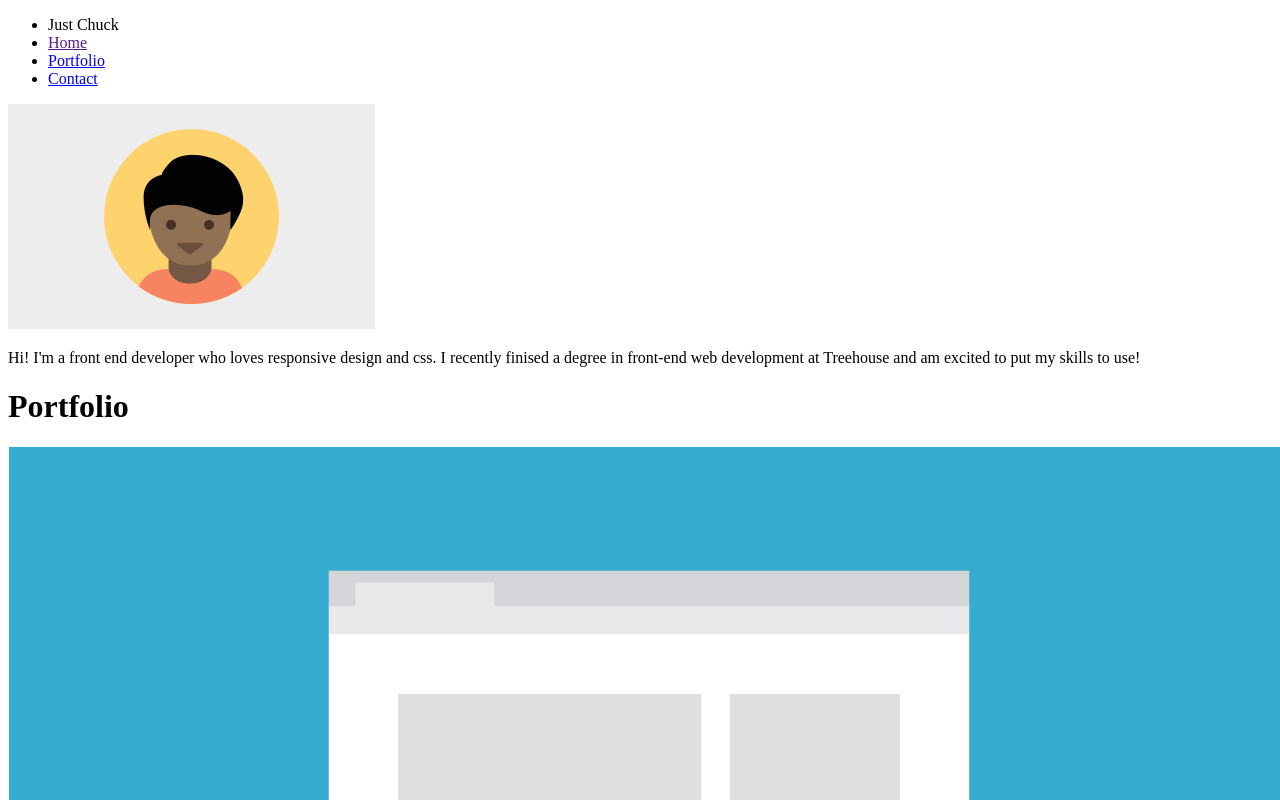
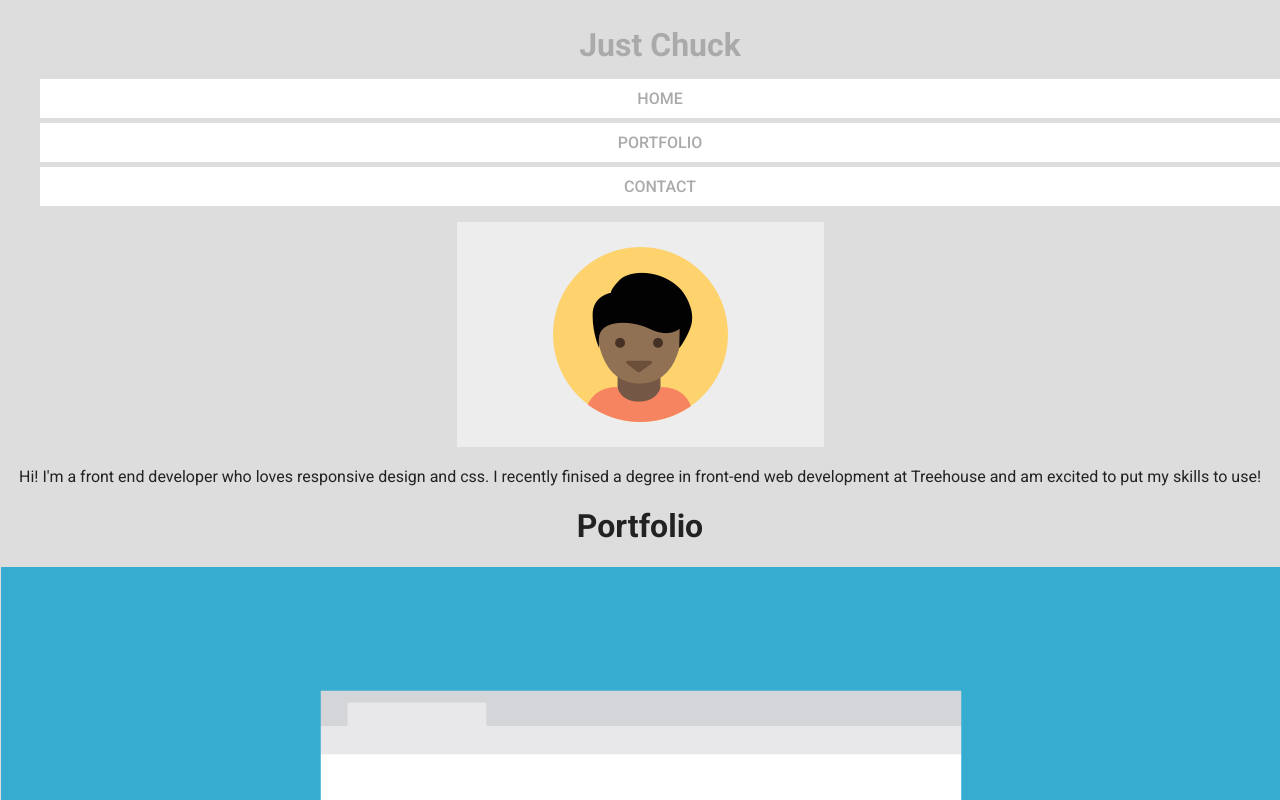
Before and after one commit to miller0chuck/2-responsive_layout_v2, a plain HTML site: page index.html in a window 1280 px wide. Shown: the top 800 px of the page. Drawn offline with Linux system fonts and the light colour scheme; a web font is replaced by a local one.

Commit message:
CSS Beginning
Styling begins with main nav

```diff
--- a/index.html
+++ b/index.html
@@ -25,22 +25,22 @@
 
 <div id="portfolio">
 	<h1>Portfolio</h1>
-	<img src="img/portfolio-1.png" alt="">
+	<img src="img/portfolio-1.png" alt="Icon image of Marketing Project">
 	<h2>Marketing Page</h2>
 	<p>This project shows the front page of a marketing website meant for a specific business I'm interested in.</p>
-	<img src="img/portfolio-2.png" alt="">
+	<img src="img/portfolio-2.png" alt="Icon image of Search Project">
 		<h2>Search Page</h2>
 	<p>This project searches through a specific database to find information that the user is trying to look up.</p>
-	<img src="img/portfolio-3.png" alt="">
+	<img src="img/portfolio-3.png" alt="Icon image of Travel App project">
 		<h2>Travel App</h2>
 	<p>This project compares travel times based on different transportation methods and tells you the best one.</p>
-	<img src="img/portfolio-4.png" alt="">
+	<img src="img/portfolio-4.png" alt="Icon image of Spot Map project">
 		<h2>Map of Favorite Spots</h2>
 	<p>This project uses mapping apis to plot points for my favorite spots in the city for a do-it-yourself walking tour.</p>
-	<img src="img/portfolio-5.png" alt="">
+	<img src="img/portfolio-5.png" alt="Icon image of photo gallery project">
 		<h2>Photo Gallery</h2>
 	<p>This project shows pictures from a recent trip to the viewer and allows them to easily navigate through photos.</p>
-	<img src="img/portfolio-6.png" alt="">
+	<img src="img/portfolio-6.png" alt="Icon image of calculator project">
 		<h2>Calculator</h2>
 	<p>Someone can enter in the numbes they want and press the big blue button and get the result.</p>
 	<img src="img/portfolio-7.png" alt="">
--- a/styles.css
+++ b/styles.css
@@ -0,0 +1,52 @@
+/* Global Layout Set-up */
+* {
+  box-sizing: border-box;
+}
+
+body {
+  margin: 0;
+  padding: 0;
+  text-align: center;
+  font-family: 'Roboto', sans-serif;
+  color: #222;
+  background: #ddd;
+}
+
+/*Link Styles */
+
+a {
+	color: #aaa;
+	text-decoration: none;
+}
+
+a:hover {
+	color: #FF6B40;
+}
+
+/******************
+SECTION STYLES
+********************/
+
+/* Navigation */
+.main-nav {
+	color: #111;
+}
+
+#name {
+	font-size: 2em;
+	font-weight: 700;
+	background-color: transparent;
+	text-transform: none;
+}
+
+.nav {
+	list-style: none;
+}
+
+.nav li {
+	background-color: white;
+	text-transform: uppercase;
+	padding: 10px;
+	margin-top: 5px;
+	font-weight: 500;
+}
```
